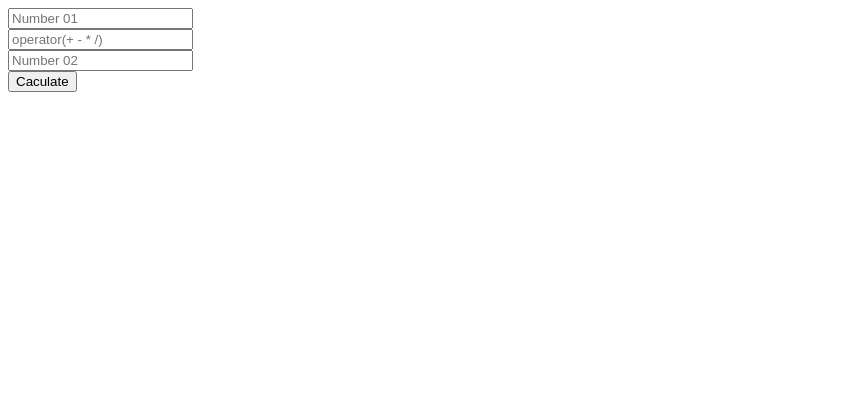
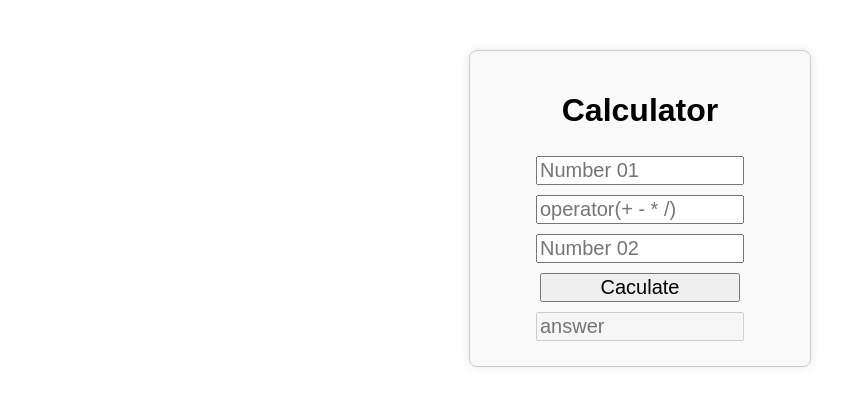
Before and after one commit to shamith-perera/Simple-Calculator, a plain HTML site: page index.html in a window 1280 px wide. Shown: the whole page, without its empty margins (0-866 px from the left). Drawn offline with Linux system fonts and the light colour scheme.

Commit message:
added some ui channges with css

```diff
--- a/app.js
+++ b/app.js
@@ -5,12 +5,12 @@ function calSum() {
     let num1 = new Number(document.getElementById("number1").value);
     let num2 = new Number(document.getElementById("number2").value);
     let operator = document.getElementById("operator").value;
-    let answerLabel = document.getElementById("answer");
+    let answerDisplay = document.getElementById("answer");
     switch(operator){
-        case "+": answerLabel.innerHTML = num1 + num2; break;
-        case "-": answerLabel.innerHTML = num1 - num2; break;
-        case "*": answerLabel.innerHTML = num1 * num2; break;
-        case "/": answerLabel.innerHTML = num1 / num2; break;
+        case "+": answerDisplay.value = num1 + num2; break;
+        case "-": answerDisplay.value = num1 - num2; break;
+        case "*": answerDisplay.value = num1 * num2; break;
+        case "/": answerDisplay.value = num1 / num2; break;
         default : alert("Invalid Operator");
     }
 }
--- a/index.html
+++ b/index.html
@@ -3,19 +3,18 @@
 <head>
     <meta charset="UTF-8">
     <meta name="viewport" content="width=device-width, initial-scale=1.0">
+    <link rel="stylesheet" href="style.css">
     <title>Calculator</title>
 </head>
 <body>
-    <input type="number" placeholder="Number 01" id="number1">
-    <br>
-    <input type="text" placeholder="operator(+ - * /)" id="operator">
-    <br>
-    <input type="number" placeholder="Number 02" id="number2">
-    <br>
-    <input type="button" value="Caculate" id="btn">
-    <br>
-    <label id="answer"></label>
-
+    <div class="calculator">
+        <h1>Calculator</h1>
+        <input type="number" placeholder="Number 01" id="number1" class="element">
+        <input type="text" placeholder="operator(+ - * /)" id="operator"  class="element">
+        <input type="number" placeholder="Number 02" id="number2"  class="element">
+        <input type="button" value="Caculate" id="btn"  class="element">
+        <input type="text" placeholder="answer" id="answer" disabled  class="element">
+    </div>
 
 
 
--- /dev/null
+++ b/style.css
@@ -0,0 +1,20 @@
+body {
+    font-family: Arial, sans-serif;
+    text-align: center;
+}
+.calculator {
+    width: 300px;
+    margin: 50px auto;
+    padding: 20px;
+    border: 1px solid #ccc;
+    border-radius: 8px;
+    box-shadow: 0 0 10px rgba(0, 0, 0, 0.1);
+    background-color: #f9f9f9;
+}
+
+.element {
+    width: 200px;
+    margin: 5px auto;
+    font-size: 20px;
+    ;
+}
```
